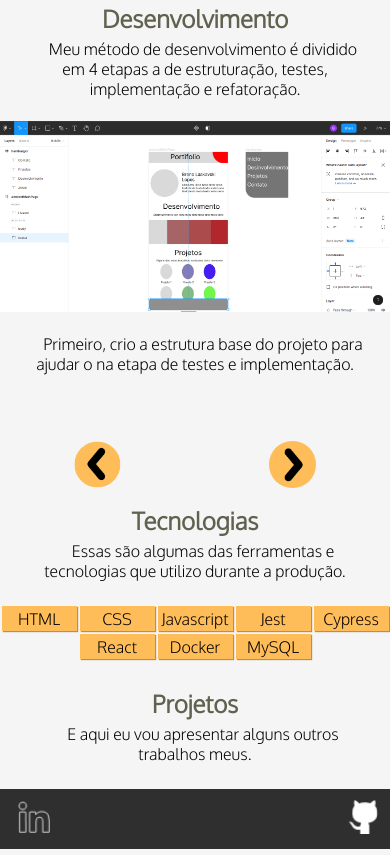
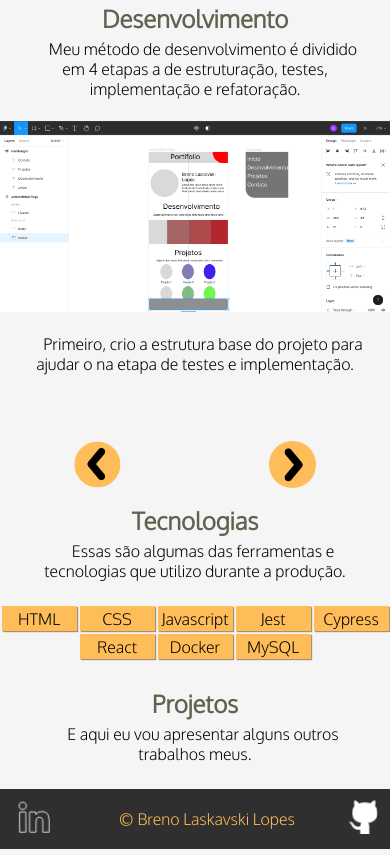
Before and after one commit to EletroCP/old-Portifolio, a website: page index.html in a window 390 px wide. Shown: the part 605-1460 px from the top of the page. Drawn offline with nearby package versions, Linux system fonts and the light colour scheme.

Commit message:
fix: texto de direitos reservados adicionado ao footer

```diff
--- a/index.html
+++ b/index.html
@@ -152,6 +152,7 @@
     <a href="https://www.linkedin.com/in/eletrocp/" target="_blank">
       <img src="./images/icons/linkedinIco.png" alt="LinkedIn icone" id="linkedin" class="footer-icons">
     </a>
+    <p id="rights"> &copy; Breno Laskavski Lopes</p>
     <a href="https://github.com/EletroCP" target="_blank">
       <img src="./images/icons/gitIco.png" alt="Icon GitHub" id="git" class="footer-icons">
     </a>
--- a/style.css
+++ b/style.css
@@ -232,6 +232,10 @@ h1 {
     filter: invert(100%);
   }
 
+  #rights {
+    color: var(--main-color);
+  }
+
 }
 
 @media screen and (min-width: 720px){
```
